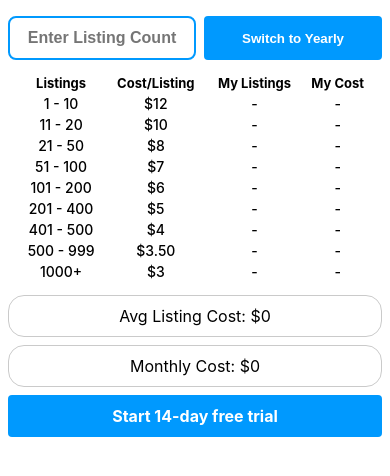
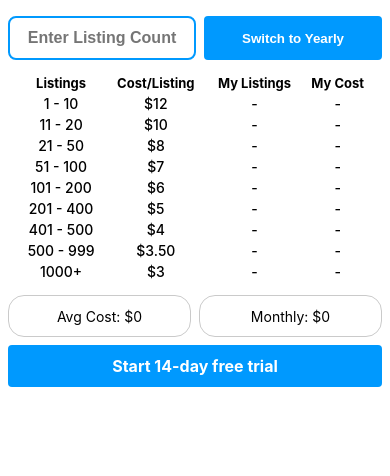
Before and after one commit to nathan-dopko/bestycalc, a React (Create React App) app: page / in a window 390 px wide. Shown: the top 476 px of the page. Built offline with nearby package versions, Linux system fonts and the light colour scheme.

Commit message:
shaving space

```diff
--- a/src/components/Vreact/BestyCalcR.js
+++ b/src/components/Vreact/BestyCalcR.js
@@ -102,9 +102,9 @@ export const BestyCalcR = () => {
         </tbody>
       </table>
       <div className="contentWrapper">
-        <div className="avgListings">Avg Listing Cost: ${avgCost ? `${numeral(avgCost).format("0.00")}` : "0"}</div>
+        <div className="avgListings">Avg Cost: ${avgCost ? `${numeral(avgCost).format("0.00")}` : "0"}</div>
         <div className="avgListings">
-          Monthly Cost: {totalCost ? `$${numeral(totalCost).format("0.00a")}` : "$0"}
+          Monthly: {totalCost ? `$${numeral(totalCost).format("0.00a")}` : "$0"}
           {isYearly ? <div className="discountLabel">15% off Yearly</div> : null}
         </div>
       </div>
--- a/src/components/Vreact/styles.css
+++ b/src/components/Vreact/styles.css
@@ -88,7 +88,7 @@ input[type="number"] {
   /* background-color: #0099fe; */
   background-color: transparent;
   border: 1px solid rgba(172, 172, 172, 0.636);
-
+  font-size: 14px;
   position: relative;
   white-space: nowrap;
 }
@@ -193,7 +193,7 @@ input[type="number"] {
 
   .contentWrapper {
     display: flex;
-    flex-direction: column;
+    /* flex-direction: column; */
     width: 100%;
     height: fit-content;
     gap: 8px;
@@ -204,7 +204,7 @@ input[type="number"] {
   }
 
   .avgListings {
-    width: auto;
+    width: 100%;
   }
 
   .freeTrialButton {
@@ -257,7 +257,7 @@ input[type="number"] {
 
   .contentWrapper {
     display: flex;
-    flex-direction: column;
+    /* flex-direction: column; */
     width: 100%;
     height: fit-content;
     gap: 8px;
@@ -278,7 +278,7 @@ input[type="number"] {
   }
 
   .avgListings {
-    width: auto;
+    width: 100%;
   }
 
   .pricingTable {
```
